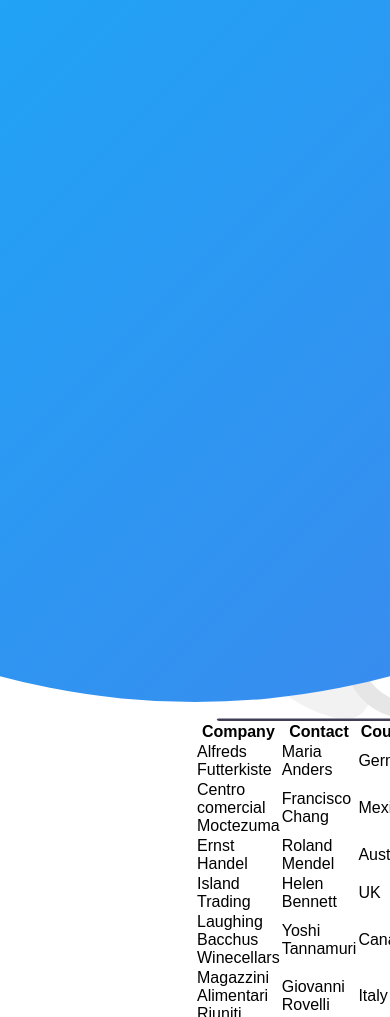
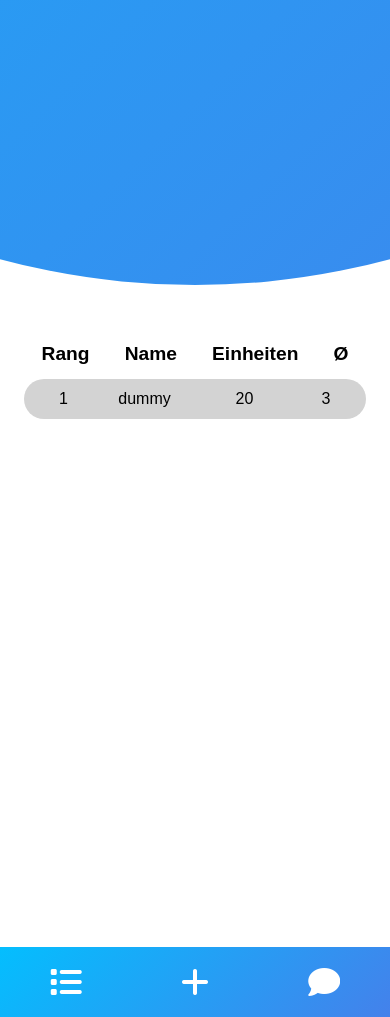
Before and after one commit to evunexx/ffs, a Flask app: page /dashboard in a window 390 px wide. Run offline with Flask 2, Linux system fonts and the light colour scheme; some libraries are stand-ins or nearby versions.

Commit message:
Added styling for base.html and fix transition

```diff
--- a/flaskblog/static/base.css
+++ b/flaskblog/static/base.css
@@ -2,6 +2,7 @@
   margin: 0;
   padding: 0;
   box-sizing: border-box;
+  overflow: hidden;
 }
 
 body,
@@ -9,8 +10,9 @@ input {
   font-family: "Poppins", sans-serif;
 }
 
+/* transition animation */
 .container-preload:before {
-  animation: transitiont 0.75s alternate;
+  /*animation: transitiont 0.75s alternate;*/
   content: "";
   position: absolute;
   height: 2000px;
@@ -19,7 +21,7 @@ input {
   right: 100%;
   transform: translate(100%);
   background-image: linear-gradient(-45deg, #4481eb 0%, #04befe 100%);
-  transition: 1.8s ease-in-out;
+  transition: all 1.8s ease-in-out;
   border-radius: 50%;
   z-index: 6;
 }
@@ -28,6 +30,7 @@ input {
   transform: translateY(-50%);
   right: 48%;
 }
+/* -------------- */
 
 .container-preload {
   position: relative;
@@ -37,13 +40,14 @@ input {
   overflow: hidden;
 }
 
-.container-content {
-  position: absolute;
-  top: 50%;
-  transform: translate(-50%, -50%);
-  left: 75%;
-  width: 50%;
+.container-test {
+  position: relative;
+  width: 100%;
+  background-color: #fff;
+  min-height: 100vh;
+  overflow: hidden;
 }
+
 
 @media (max-width: 870px) {
 
@@ -58,10 +62,9 @@ input {
     transition: 2s ease-in-out;
   }
 
-  .container-preload.finished:before {
-    transform: translate(-50%, 40%);
-    bottom: 90%;
-    right: initial;
+  .container.preload-finished:before{
+    transform: translate(100%);
+    right: 100%;
   }
 
   .container-preload {
@@ -71,16 +74,68 @@ input {
 
 }
 
-
 @media (max-width: 570px) {
 
+  .root {
+    display: grid;
+    height: 100vh;
+    position: relative;
+    grid-template-columns: 1fr;
+    grid-template-rows: 30% auto 70px;
+    grid-template-areas:
+      "header"
+      "content"
+      "nav"
+  }
+
+  .top-container {
+    grid-area: header;
+  }
+
   .container-preload {
+    padding: 0.5rem;
+    position: absolute;
+  }
+  .content {
+    grid-area: content;
     padding: 1.5rem;
   }
 
+  /* transition animation */
   .container-preload:before {
     bottom: 72%;
-    left: 50%;
+    left: 5%;
+    transform: translatey(50%);
   }
 
+  .container-preload.finished:before {
+    position: absolute;
+    transform: translateX(-50%);
+    left: 50%;
+    overflow: hidden;
+    }
+  }
+  /* -------------- */
+
+  /* Navigation Bar */
+  .nav {
+    background: #ffffff;
+    grid-area: nav;
+    /*grid-area: nav;/*
+    flex-grow: 1;
+    /*box-shadow: 0 0 10px rgba(0, 0, 0, 0.2);*/
+    display: flex;
+    background: linear-gradient(-45deg, #4481eb 0%, #04befe 100%);
+    padding: none;
+
 }
+
+.nav-link {
+    display: flex;
+    justify-content: center;
+    align-items: center;
+    text-decoration: none;
+    -webkit-tap-highlight-color: transparent;
+    flex-grow: 1;
+    color:  white;
+}
--- /dev/null
+++ b/flaskblog/static/dashboard.css
@@ -0,0 +1,72 @@
+/*.container {
+    display: grid;
+    height: 100vh;
+}
+*/
+@media (max-width: 570px) {
+    /*.container {
+        grid-template-columns: 1fr;
+        grid-template-rows: 0.35fr auto;
+        grid-template-areas:
+            "logout"
+            "ranking"
+    }
+*/
+
+    .table-header {
+        display: flex;
+        font-family: "Poppins", sans-serif;
+        width: 100%;
+        height: 50px;
+        font-size: 0.8rem;
+        box-shadow: 10px;
+
+    }
+
+    .header-item {
+        display: flex;
+        justify-content: center;
+        align-items: center;
+        text-decoration: none;
+        -webkit-tap-highlight-color: transparent;
+        flex-grow: 1;
+    }
+
+    .table-content {
+        display: grid;
+        grid-template-columns: 79px 83px 117px 46px;
+        grid-template-rows: 40px;
+        justify-items: center;
+        grid-template-areas:
+            "rank name unit average";
+        background-color: lightgray;
+        border-radius: 55px;
+    }
+
+    .table-row {
+    }
+
+    .table-data-rank {
+        display: flex;
+        grid-area: rank;
+        align-items: center;
+    }
+
+    .table-data-name {
+        display: flex;
+        grid-area: name;
+        align-items: center;
+    }
+
+    .table-data-unit {
+        display: flex;
+        grid-area: unit;
+        align-items: center;
+    }
+
+    .table-data-average {
+        display: flex;
+        grid-area: average;
+        align-items: center;
+    }
+}
--- a/flaskblog/static/hello.js
+++ /dev/null
@@ -1,3 +0,0 @@
-function sayHello() {
-    alert("Hello World")
- }
--- a/flaskblog/static/style.css
+++ b/flaskblog/static/style.css
@@ -403,7 +403,7 @@ form.sign-in-form {
     padding: 0.5rem 1rem;
   }
   .container {
-    padding: 1.5rem;
+    padding: 1.0rem;
   }
 
   .error-container {
--- a/flaskblog/templates/base.html
+++ b/flaskblog/templates/base.html
@@ -4,14 +4,29 @@
   <meta name="viewport" content="width=device-width, initial-scale=1.0" />
   <script src="https://kit.fontawesome.com/64d58efce2.js" crossorigin="anonymous"></script>
   <link rel="stylesheet" href="{{ url_for('static', filename = 'base.css') }}" />
+  <link href="https://fonts.googleapis.com/icon?family=Material+Icons" rel="stylesheet">
 </head>
 <body>
   <div class="container-preload">
-    <div class="container-content">
+  </div>
+  <div class="root">
+    <div class="top-container">
+    </div>
+    <div class="content">
       {% block content %}{% endblock %}
-      <button id="testbtn">
-        www.example.com</button>
     </div>
+    <nav class="nav">
+    <a href="#" class="nav-link">
+      <i class="fas fa-list fa-2x"></i>
+    </a>
+    <a href="#" class="nav-link">
+      <i class="fas fa-plus fa-2x"></i>
+    </a>
+    <a href="#" class="nav-link">
+      <i class="fas fa-comment fa-2x"></i>
+    </a>
+  </nav>
+
   </div>
   <script src="{{ url_for('static', filename = 'preload.js') }}"></script>
 </body>
--- a/flaskblog/templates/dashboard.html
+++ b/flaskblog/templates/dashboard.html
@@ -1,46 +1,34 @@
 {% extends 'base.html' %}
 {% block content %}
-
-<table>
-   <tr>
-      <th>Company</th>
-      <th>Contact</th>
-      <th>Country</th>
-    </tr>
-    <tr>
-      <td>Alfreds Futterkiste</td>
-      <td>Maria Anders</td>
-      <td>Germany</td>
-    </tr>
-    <tr>
-      <td>Centro comercial Moctezuma</td>
-      <td>Francisco Chang</td>
-      <td>Mexico</td>
-    </tr>
-    <tr>
-      <td>Ernst Handel</td>
-      <td>Roland Mendel</td>
-      <td>Austria</td>
-    </tr>
-    <tr>
-      <td>Island Trading</td>
-      <td>Helen Bennett</td>
-      <td>UK</td>
-    </tr>
-    <tr>
-      <td>Laughing Bacchus Winecellars</td>
-      <td>Yoshi Tannamuri</td>
-      <td>Canada</td>
-    </tr>
-    <tr>
-      <td>Magazzini Alimentari Riuniti</td>
-      <td>Giovanni Rovelli</td>
-      <td>Italy</td>
-    </tr>
-
-    <img src="{{ url_for('static', filename = 'account.svg') }}" class="image" alt="" />
-
-
-</table>
-
+<link rel="stylesheet" href="{{ url_for('static', filename = 'dashboard.css') }}" />
+  <div class="table">
+    <div class="table-header">
+      <div class="header-item">
+        <h2 id="rank" >Rang</h2>
+      </div>
+      <div class="header-item">
+        <h2 id="rank" >Name</h2>
+      </div>
+      <div class="header-item">
+        <h2 id="rank" >Einheiten</h2>
+      </div>
+      <div class="header-item">
+        <h2 id="rank" >Ø</h2>
+      </div>
+    </div>
+    <div class="table-content">
+        <div class="table-data-rank">
+          1
+        </div>
+        <div class="table-data-name">
+          dummy
+        </div>
+        <div class="table-data-unit">
+          20
+        </div>
+        <div class="table-data-average">
+          3
+        </div>
+      </div>
+  </div>
 {% endblock %}
--- a/run.py
+++ b/run.py
@@ -1,4 +1,4 @@
 from flaskblog import app
 
 if __name__ == '__main__':
-    app.run(debug=True)
+    app.run(host='0.0.0.0', debug=True)
```
Also changed, not shown: flaskblog/working_copy/account.svg (renamed from flaskblog/static/account.svg), flaskblog/working_copy/test copy.css (renamed from flaskblog/static/test copy.css), test.txt (added).
